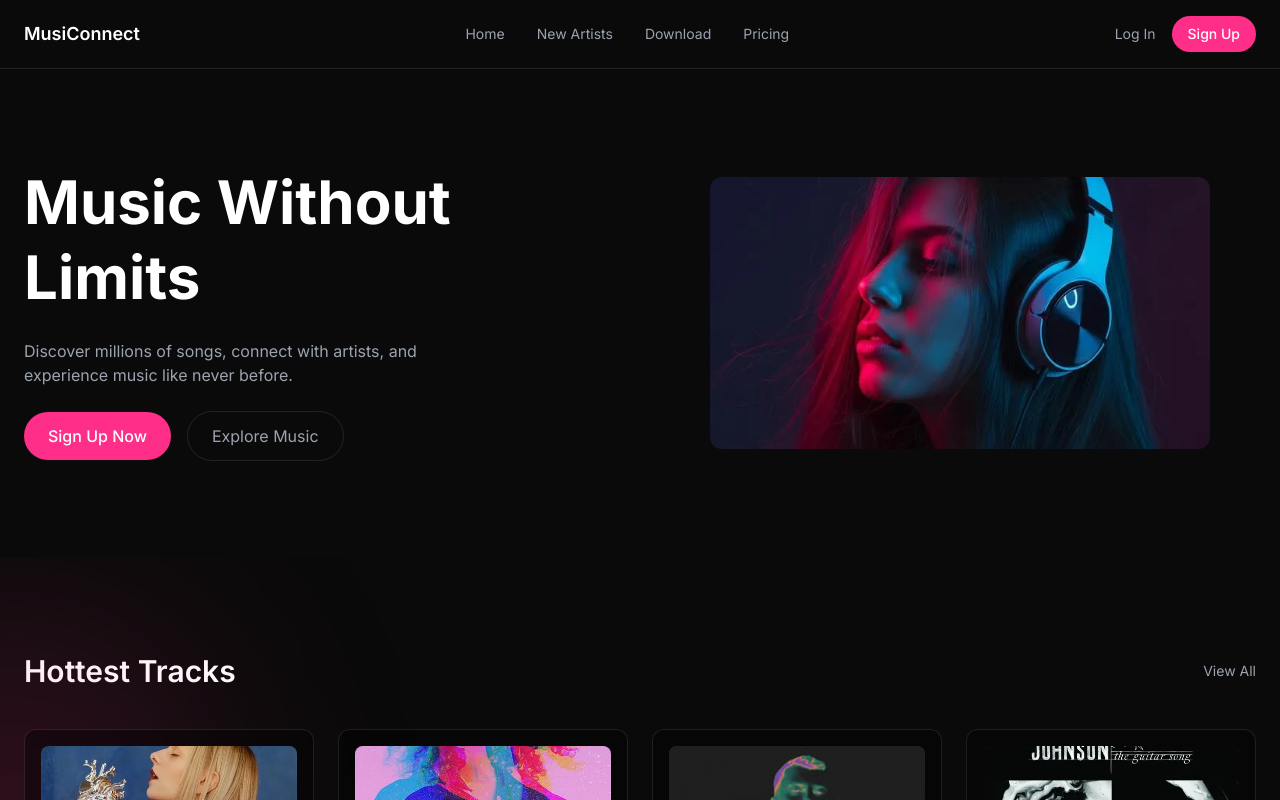
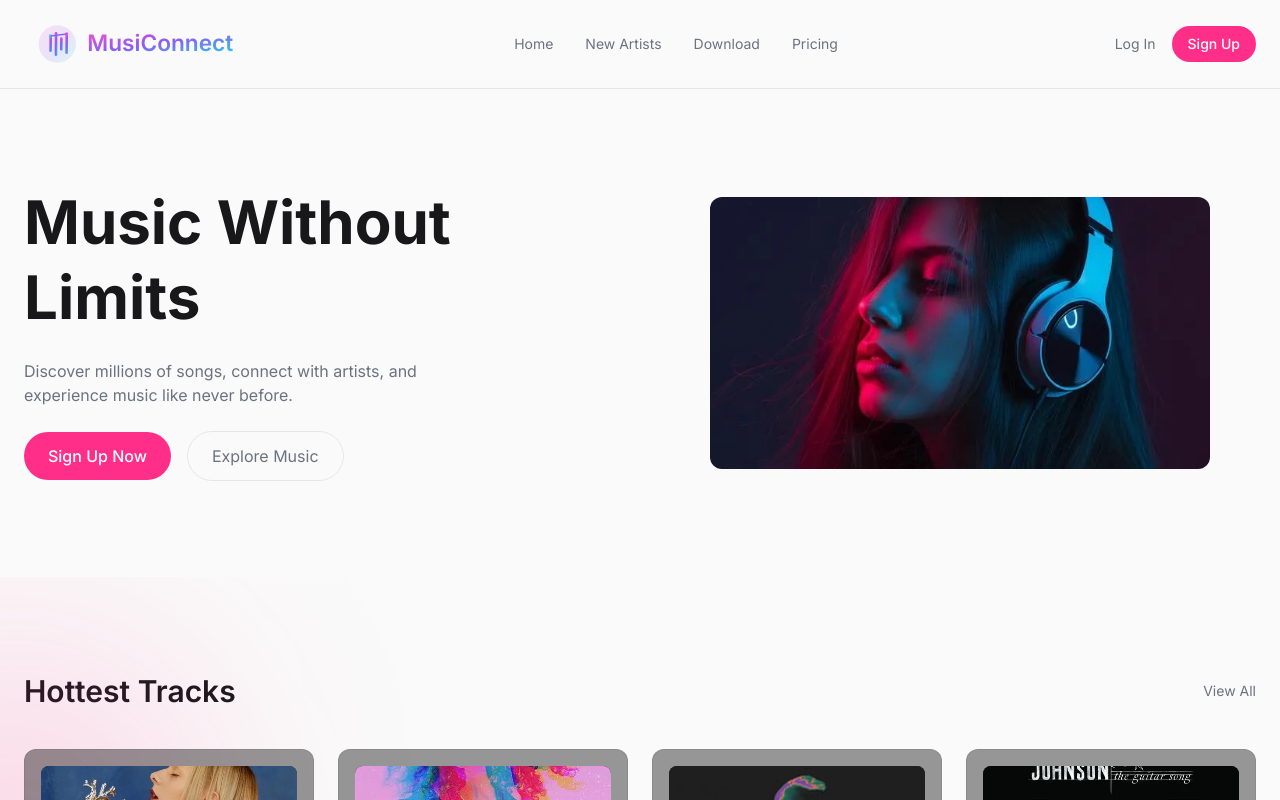
Before and after one commit to kashyap-shubham/MusiConnect, a Next.js app in the folder apps/web/: page / in a window 1280 px wide. Shown: the top 800 px of the page. Built offline with nearby package versions, Linux system fonts and the light colour scheme.

Commit message:
changed the backgound to dark to light

```diff
--- a/apps/web/src/app/globals.css
+++ b/apps/web/src/app/globals.css
@@ -2,14 +2,14 @@
 
 /* Design Tokens */
 :root {
-  --color-background: #0a0a0a;
-  --color-foreground: #ffffff;
+  --color-background: #fafafa;
+  --color-foreground: #18181b;
 
   --color-primary: #ff2e88;
   --color-primary-hover: #e02678;
 
-  --color-muted: #9ca3af;
-  --color-border: rgba(255,255,255,0.1);
+  --color-muted: #6b7280;
+  --color-border: rgba(0,0,0,0.08);
 }
 
 /* Tailwind Theme Mapping */
@@ -23,7 +23,9 @@
 }
 
 /* Base Styles */
-body {
-  background: var(--color-background);
-  color: var(--color-foreground);
+@layer base {
+  body {
+    background: var(--color-background);
+    color: var(--color-foreground);
+  }
 }
--- a/apps/web/src/components/layout/navbar.tsx
+++ b/apps/web/src/components/layout/navbar.tsx
@@ -5,11 +5,54 @@ import Link from "next/link";
 export default function Navbar() {
   return (
     <header className="w-full border-b border-border">
-      <div className="mx-auto flex max-w-7xl items-center justify-between px-6 py-4">
-        <Link href="/" className="text-lg font-semibold">
-          MusiConnect
+      <div className="mx-auto flex max-w-7xl items-center justify-between px-6 py-1">
+
+        {/* Logo */}
+        <Link href="/" className="flex items-center">
+          <svg
+            viewBox="0 0 320 120"
+            xmlns="http://www.w3.org/2000/svg"
+            className="h-20 w-auto"
+          >
+            <defs>
+              <linearGradient id="mcGradient" x1="0%" y1="0%" x2="100%" y2="100%">
+                <stop offset="0%" stopColor="#ff4ecd" />
+                <stop offset="50%" stopColor="#8b5cf6" />
+                <stop offset="100%" stopColor="#22d3ee" />
+              </linearGradient>
+            </defs>
+
+            {/* Icon Circle */}
+            <circle cx="50" cy="60" r="28" fill="url(#mcGradient)" opacity="0.15" />
+
+            {/* Waveform Bars */}
+            <rect x="38" y="48" width="4" height="24" rx="2" fill="url(#mcGradient)" />
+            <rect x="46" y="42" width="4" height="36" rx="2" fill="url(#mcGradient)" />
+            <rect x="54" y="50" width="4" height="20" rx="2" fill="url(#mcGradient)" />
+            <rect x="62" y="45" width="4" height="30" rx="2" fill="url(#mcGradient)" />
+
+            {/* Connection Nodes */}
+            <circle cx="40" cy="48" r="2.5" fill="#22d3ee" />
+            <circle cx="64" cy="45" r="2.5" fill="#ff4ecd" />
+
+            {/* Connection Line */}
+            <line x1="40" y1="48" x2="64" y2="45" stroke="url(#mcGradient)" strokeWidth="2" />
+
+            {/* Brand Text */}
+            <text
+              x="95"
+              y="70"
+              fontFamily="Inter, sans-serif"
+              fontSize="34"
+              fontWeight="600"
+              fill="url(#mcGradient)"
+            >
+              MusiConnect
+            </text>
+          </svg>
         </Link>
 
+        {/* Navigation */}
         <nav className="hidden items-center gap-8 text-sm text-muted md:flex">
           <Link href="#">Home</Link>
           <Link href="#">New Artists</Link>
@@ -17,6 +60,7 @@ export default function Navbar() {
           <Link href="#">Pricing</Link>
         </nav>
 
+        {/* Auth */}
         <div className="flex items-center gap-4">
           <button className="text-sm text-muted hover:text-foreground">
             Log In
@@ -26,6 +70,7 @@ export default function Navbar() {
             Sign Up
           </button>
         </div>
+
       </div>
     </header>
   );
```
Also changed, not shown: apps/web/public/logo.png (added).
